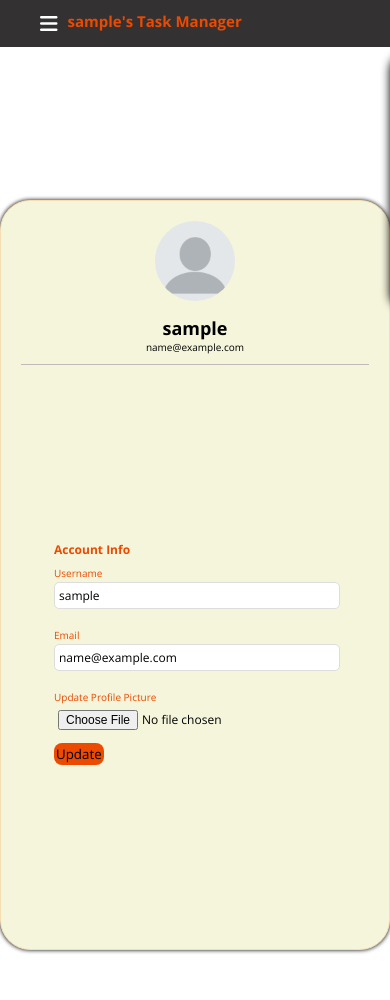
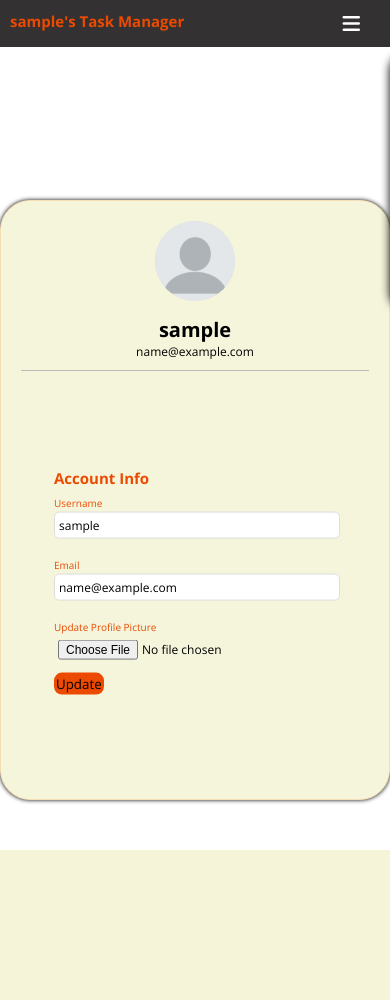
Before and after one commit to deelykos/Myalxandi, a Flask app: page /account in a window 390 px wide. After the commit the page ends 850 px from the top, so only its background shows below. Run offline with Flask 3, Linux system fonts and the light colour scheme; the visitor is signed in with stand-in values (Sample User, id 1); some libraries are stand-ins or nearby versions.

Commit message:
clean up

```diff
--- a/app/static/css/account.css
+++ b/app/static/css/account.css
@@ -55,8 +55,8 @@ a:hover {
 .checkbtn {
   font-size: 20px;
   color: white;
-  float: left;
-  margin-left: 40px;
+  float: right;
+  margin-right: 30px;
   cursor: pointer;
   display: none;
 }
@@ -125,6 +125,8 @@ label.logo {
   padding: 10px;
   margin-left: -30px;
   margin-top: 190px;
+  height: 79%;
+  padding-bottom: 20px;
 }
 
 .UpdateAccountForm p {
@@ -229,7 +231,7 @@ legend {
 
   .profile-container {
     max-width: 600px;
-    height: 750px;
+
     margin-top: 200px;
     border-radius: 30px;
   }
@@ -243,17 +245,18 @@ legend {
   }
 
   .account-name {
-    font-size: 18px;
+    font-size: 20px;
   }
 
   .account-email {
-    font-size: 10px;
+    font-size: 12px;
     margin-bottom: 10px;
   }
 
   legend {
-    font-size: 12px;
+    font-size: 15px;
     margin-bottom: 2px;
+    margin-top: 200px;
   }
 
   .my-class {
@@ -274,17 +277,19 @@ legend {
 
     .my-submit {
       padding: 2px;
-      margin-bottom: 5px;
+      margin-bottom: 30px;
       border: none;
     }
 
     .UpdateAccountForm {
       top: 30%;
       left: 40%;
-      padding: 10px;
+      padding-bottom: 20px;
       margin-left: 0;
       margin-top:  300px;
+      height: 70%;
     }
+
 
     #picture {
       border: none;
--- a/app/templates/task.html
+++ b/app/templates/task.html
@@ -5,7 +5,7 @@
 {% endblock %}
 {% block body %}
 <nav>
-    <label class="logo">{{ current_user.username }}'s Task Manager</label>
+    <a href="{{ url_for('dashboard') }}" class="logo">{{ current_user.username }}'s Task Manager</a>
 </nav>
 <div class="task-detail">
     <h2 class="task-title">{{ task.title }}</h2>
```
Also changed, not shown: app/static/css/dashboard.css (+7 -6 lines), app/static/css/task.css (+26 -2 lines), app/templates/account.html (indentation only).
